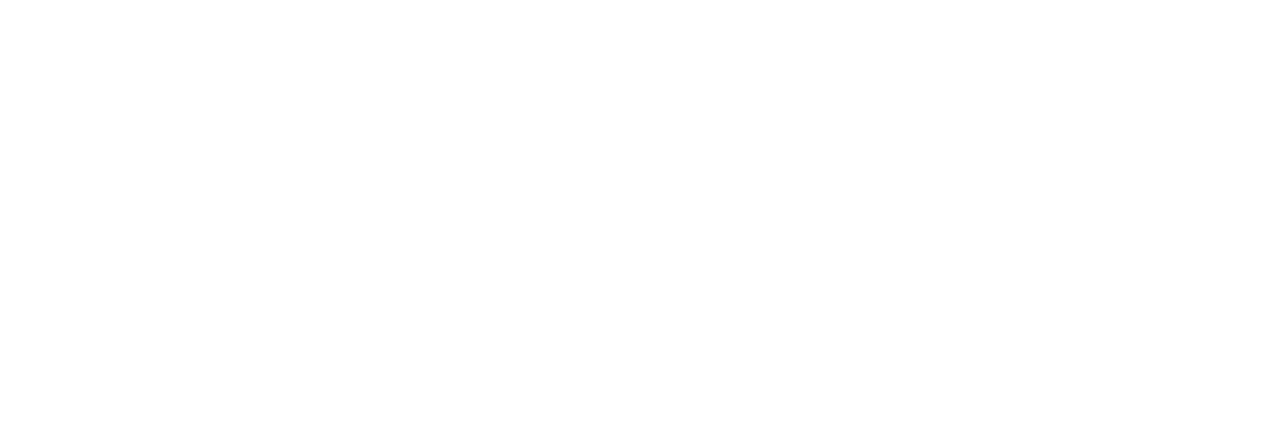
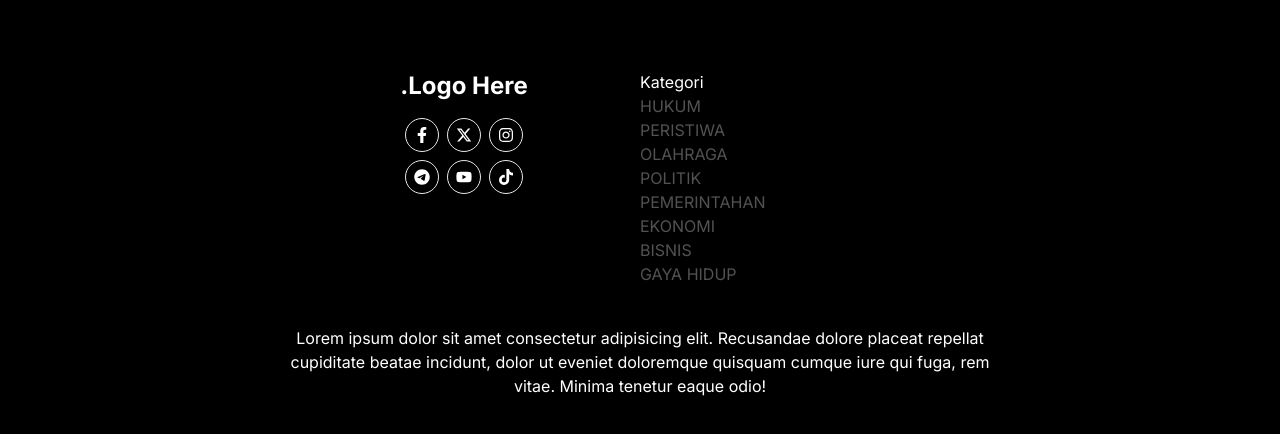
Before and after one commit to rezafardan/y-blogpage, a Next.js app: page / in a window 1280 px wide. Shown: the part 1981-2415 px from the top of the page. Before the commit the page ends 1971 px from the top, so only its background shows below. Built offline with nearby package versions, Linux system fonts and the light colour scheme.

Commit message:
create footer section layout

```diff
--- a/app/layout.tsx
+++ b/app/layout.tsx
@@ -2,6 +2,7 @@
 import { Inter } from "next/font/google";
 import "./globals.css";
 import Header from "@/components/Header/Header";
+import Footer from "@/components/Footer/Footer";
 
 const inter = Inter({ subsets: ["latin"] });
 
@@ -21,6 +22,8 @@
         <Header />
 
         {children}
+
+        <Footer />
       </body>
     </html>
   );
--- /dev/null
+++ b/components/Footer/Content/BottomSide.tsx
@@ -0,0 +1,9 @@
+export default function BottomSide() {
+  return (
+    <p className="text-center">
+      Lorem ipsum dolor sit amet consectetur adipisicing elit. Recusandae dolore
+      placeat repellat cupiditate beatae incidunt, dolor ut eveniet doloremque
+      quisquam cumque iure qui fuga, rem vitae. Minima tenetur eaque odio!
+    </p>
+  );
+}
--- /dev/null
+++ b/components/Footer/Content/LeftSide.tsx
@@ -0,0 +1,41 @@
+import { FaFacebookF } from "react-icons/fa";
+import {
+  FaXTwitter,
+  FaInstagram,
+  FaTelegram,
+  FaYoutube,
+  FaTiktok,
+} from "react-icons/fa6";
+
+export default function LeftSide() {
+  return (
+    <section className="flex flex-col gap-4">
+      <div className="text-2xl font-bold flex justify-center items-start">
+        .Logo Here
+      </div>
+
+      <div className="flex justify-center items-start">
+        <div className="grid grid-cols-3 gap-2">
+          <div className="rounded-full p-2 border">
+            <FaFacebookF />
+          </div>
+          <div className="rounded-full p-2 border">
+            <FaXTwitter />
+          </div>
+          <div className="rounded-full p-2 border">
+            <FaInstagram />
+          </div>
+          <div className="rounded-full p-2 border">
+            <FaTelegram />
+          </div>
+          <div className="rounded-full p-2 border">
+            <FaYoutube />
+          </div>
+          <div className="rounded-full p-2 border">
+            <FaTiktok />
+          </div>
+        </div>
+      </div>
+    </section>
+  );
+}
--- /dev/null
+++ b/components/Footer/Content/RightSide.tsx
@@ -0,0 +1,136 @@
+const categoriesData = {
+  data: [
+    {
+      id: "cm5lh99pu0001pcsznu3bdmul",
+      name: "HUKUM",
+      description: "Deskripsi dari hukum kategori",
+      createdAt: "2025-01-06T20:11:37.457Z",
+      updatedAt: "2025-01-07T07:19:32.061Z",
+      isUserActive: true,
+      user: {
+        id: "cm5kzad2v0000v98lqdeo6b77",
+        username: "administrator",
+        role: "ADMINISTRATOR",
+        deletedAt: null,
+      },
+    },
+    {
+      id: "cm5m5zfrr0001pce83yc7hnch",
+      name: "PERISTIWA",
+      description: "Deskripsi dari peristiwa kategori",
+      createdAt: "2025-01-07T07:43:49.142Z",
+      updatedAt: "2025-01-07T07:43:49.142Z",
+      isUserActive: true,
+      user: {
+        id: "cm5kzad2v0000v98lqdeo6b77",
+        username: "administrator",
+        role: "ADMINISTRATOR",
+        deletedAt: null,
+      },
+    },
+    {
+      id: "cm5m628uj0003pce810x8kxf1",
+      name: "OLAHRAGA",
+      description: "Deskripsi dari olahraga kategori",
+      createdAt: "2025-01-07T07:46:00.139Z",
+      updatedAt: "2025-01-07T07:46:00.139Z",
+      isUserActive: true,
+      user: {
+        id: "cm5kzad2v0000v98lqdeo6b77",
+        username: "administrator",
+        role: "ADMINISTRATOR",
+        deletedAt: null,
+      },
+    },
+    {
+      id: "cm5o7p08k0001l903o822v261",
+      name: "POLITIK",
+      description: "Deskripsi dari politik kategori",
+      createdAt: "2025-01-08T18:07:14.037Z",
+      updatedAt: "2025-01-08T18:07:14.037Z",
+      isUserActive: true,
+      user: {
+        id: "cm5o7mvzq0000mb03tad9qfv8",
+        username: "demo",
+        role: "ADMINISTRATOR",
+        deletedAt: null,
+      },
+    },
+    {
+      id: "cm5o7phku0003l903nko573a2",
+      name: "PEMERINTAHAN",
+      description: "Deskripsi dari pemerintahan kategori",
+      createdAt: "2025-01-08T18:07:36.510Z",
+      updatedAt: "2025-01-08T18:07:36.510Z",
+      isUserActive: true,
+      user: {
+        id: "cm5o7mvzq0000mb03tad9qfv8",
+        username: "demo",
+        role: "ADMINISTRATOR",
+        deletedAt: null,
+      },
+    },
+    {
+      id: "cm5o7pvvs0005l9030caekism",
+      name: "EKONOMI",
+      description: "Deskripsi dari ekonomi kategori",
+      createdAt: "2025-01-08T18:07:55.049Z",
+      updatedAt: "2025-01-08T18:07:55.049Z",
+      isUserActive: true,
+      user: {
+        id: "cm5o7mvzq0000mb03tad9qfv8",
+        username: "demo",
+        role: "ADMINISTRATOR",
+        deletedAt: null,
+      },
+    },
+    {
+      id: "cm5o7q3ki0007l903jik2bcxo",
+      name: "BISNIS",
+      description: "Deskripsi dari bisnis kategori",
+      createdAt: "2025-01-08T18:08:05.011Z",
+      updatedAt: "2025-01-08T18:08:05.011Z",
+      isUserActive: true,
+      user: {
+        id: "cm5o7mvzq0000mb03tad9qfv8",
+        username: "demo",
+        role: "ADMINISTRATOR",
+        deletedAt: null,
+      },
+    },
+    {
+      id: "cm5o7qipb0009l903mxnamqfh",
+      name: "GAYA HIDUP",
+      description: "Deskripsi dari gaya hidup kategori",
+      createdAt: "2025-01-08T18:08:24.624Z",
+      updatedAt: "2025-01-08T18:08:24.624Z",
+      isUserActive: true,
+      user: {
+        id: "cm5o7mvzq0000mb03tad9qfv8",
+        username: "demo",
+        role: "ADMINISTRATOR",
+        deletedAt: null,
+      },
+    },
+  ],
+  message: "Get all categories success!",
+};
+
+export default function RightSide() {
+  return (
+    <section className="flex justify-start items-start">
+      <div className="flex flex-col">
+        <p>Kategori</p>
+        {categoriesData.data.map((category) => {
+          return (
+            <ul key={category.id} className="text-neutral-600 hover:text-white">
+              <a href="">
+                <li>{category.name}</li>
+              </a>
+            </ul>
+          );
+        })}
+      </div>
+    </section>
+  );
+}
--- /dev/null
+++ b/components/Footer/Footer.tsx
@@ -0,0 +1,17 @@
+import BottomSide from "./Content/BottomSide";
+import LeftSide from "./Content/LeftSide";
+import RightSide from "./Content/RightSide";
+
+export default function Footer() {
+  return (
+    <footer className="h-auto bg-black text-white px-72 flex flex-col gap-10 py-20">
+      <div className="grid grid-cols-2">
+        <LeftSide />
+
+        <RightSide />
+      </div>
+
+      <BottomSide />
+    </footer>
+  );
+}
```
